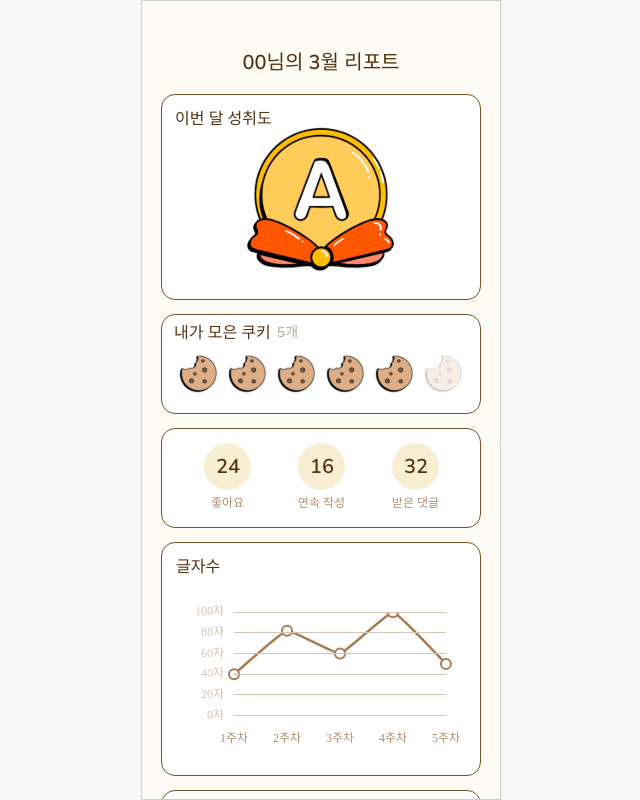
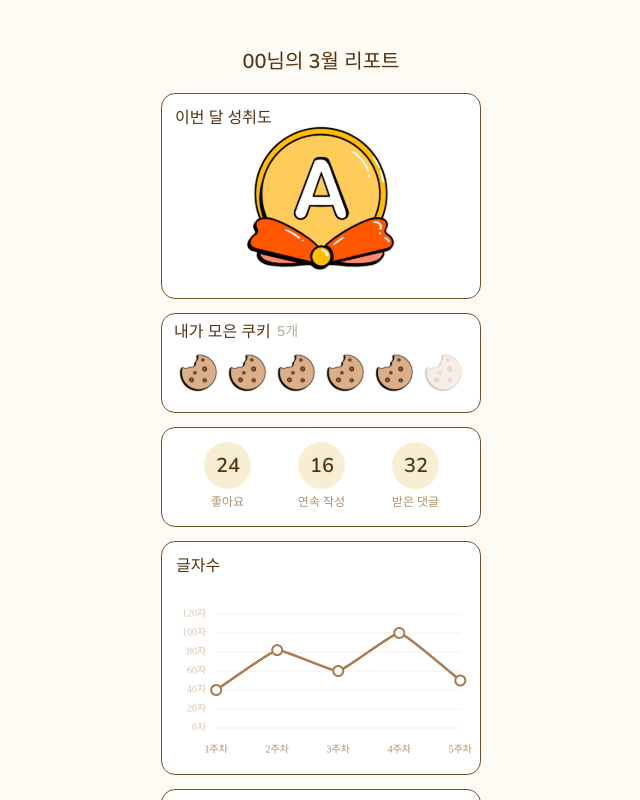
Before and after one commit to EFUB5-copybara/Frontend, a React (Vite) app in the folder qrumble/: page /chart in a window 1280 px wide. Shown: the whole page, without its empty margins (319-959 px from the left). Built offline with nearby package versions, Linux system fonts and the light colour scheme; a web font is replaced by a local one.

Commit message:
fix: 요일별 그래프

```diff
--- a/qrumble/src/chart/components/LineGraph.jsx
+++ b/qrumble/src/chart/components/LineGraph.jsx
@@ -22,13 +22,9 @@ ChartJS.register(
   Legend
 );
 
-function LineGraph({ data, title = "글자수" }) {
+function LineGraph({ data }) {
   const [hoveredPoint, setHoveredPoint] = useState(null);
   const labels = ['1주차', '2주차', '3주차', '4주차', '5주차'];
-
-  // Find the highest value for label positioning
-  const highestValue = Math.max(...data);
-  const highestIndex = data.indexOf(highestValue);
 
   const chartData = {
     labels,
@@ -52,6 +48,7 @@ function LineGraph({ data, title = "글자수" }) {
   const options = {
     responsive: true,
     maintainAspectRatio: false,
+    devicePixelRatio: 2, // 더 선명한 렌더링을 위해 추가
     plugins: {
       legend: {
         display: false,
@@ -64,12 +61,14 @@ function LineGraph({ data, title = "글자수" }) {
       padding: {
         left: 10,
         right: 10,
+        top: 20,
+        bottom: 10
       }
     },
     scales: {
       y: {
         beginAtZero: true,
-        max: 100,
+        max: Math.max(...data) + 20, // 데이터 최대값에 여유 공간 추가
         border: {
           display: false,
         },
@@ -77,19 +76,18 @@ function LineGraph({ data, title = "글자수" }) {
           color: '#D8C4B1',
           font: {
             family: 'Pretendard',
-            size: 12,
+            size: 10,
             weight: 300,
           },
           padding: 10,
           callback: function(value) {
             return value + '자';
           },
-          count: 6,
           stepSize: 20,
         },
         grid: {
-          color: '#D8C4B1',
-          lineWidth: 1,
+          color: 'rgba(216, 196, 177, 0.5)',
+          lineWidth: 0.5,
           z: 1,
           drawTicks: false,
         },
@@ -102,7 +100,7 @@ function LineGraph({ data, title = "글자수" }) {
           color: '#AF8F6F',
           font: {
             family: 'Pretendard',
-            size: 12,
+            size: 10,
             weight: 500,
           },
           padding: 8,
@@ -111,11 +109,6 @@ function LineGraph({ data, title = "글자수" }) {
           display: false,
         },
       },
-    },
-    elements: {
-      line: {
-        z: 20,
-      }
     },
     onHover: (event, elements) => {
       if (elements && elements.length) {
@@ -132,33 +125,34 @@ function LineGraph({ data, title = "글자수" }) {
         <ChartContainer>
           <Line data={chartData} options={options} />
         </ChartContainer>
-        {hoveredPoint && (
-          <DataLabel
+        {data.map((value, index) => (
+          <StaticDataLabel
+            key={index}
             style={{
-              left: `${(hoveredPoint / (labels.length - 1)) * 100}%`,
-              top: `calc(${100 - ((data[hoveredPoint] / 100) * 100)}% - 20px)`
+              left: `${(index / (labels.length - 1)) * 100}%`,
+              top: `calc(${100 - ((value / (Math.max(...data) + 20)) * 100)}% - 16px)`,
+              opacity: hoveredPoint === index ? '1' : '0'
             }}
           >
-            {data[hoveredPoint]}자
-          </DataLabel>
-        )}
+            {value}자
+          </StaticDataLabel>
+        ))}
       </ChartWrapper>
     </GraphContainer>
   );
 }
 
 const GraphContainer = styled.div`
-  width: 293px;
-  height: 159px;
+  width: 100%;
+  height: 180px;
   display: flex;
   flex-direction: column;
-  padding: 0;
 `;
 
 const ChartWrapper = styled.div`
   position: relative;
-  height: 159px;
-  width: 293px;
+  height: 100%;
+  width: 100%;
   margin: 0 auto;
 `;
 
@@ -168,14 +162,18 @@ const ChartContainer = styled.div`
   z-index: 2;
 `;
 
-const DataLabel = styled.div`
+const StaticDataLabel = styled.div`
   position: absolute;
   transform: translate(-50%, -50%);
   background-color: white;
-  color: ${({ theme }) => theme.colors.brown3};
-  font-family: ${({ theme }) => theme.fonts.c12L};
-  gap: 6px;
+  color: ${({ theme }) => theme.colors.brown1};
+  font-family: ${({ theme }) => theme.fonts.c12M};
+  padding: 2px 4px;
+  border-radius: 4px;
+  border: 1px solid ${({ theme }) => theme.colors.brown3};
+  transition: opacity 0.2s ease;
   pointer-events: none;
+  z-index: 10;
 `;
 
 export default LineGraph;
--- a/qrumble/src/chart/pages/ReportPage.jsx
+++ b/qrumble/src/chart/pages/ReportPage.jsx
@@ -40,27 +40,30 @@ function ReportPage() {
   );
 }
 
-// 전체 페이지를 감싸는 컴포넌트
 const PageWrapper = styled.div`
   background: ${({ theme }) => theme.colors.ivory3};
+  width: 100%;
+  height: 100%;
   min-height: 100vh;
-  width: 100%;
   display: flex;
   justify-content: center;
   overflow-y: auto;
+  position: absolute;
+  top: 0;
+  left: 0;
+  right: 0;
+  bottom: 0;
 `;
 
-// 컨텐츠를 담는 중앙 컨테이너
 const Container = styled.div`
+  width: 100%;
   max-width: 360px;
-  width: 100%;
   padding: 24px 16px 80px 16px;
   display: flex;
   flex-direction: column;
   align-items: center;
 `;
 
-// 카드들을 담는 컨테이너
 const CardContainer = styled.div`
   width: 100%;
   display: flex;
```
